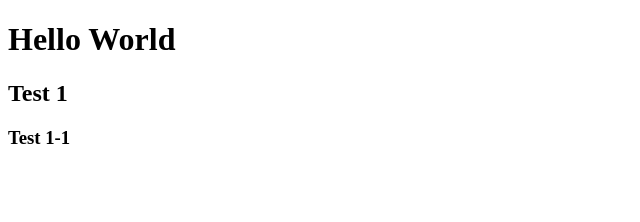
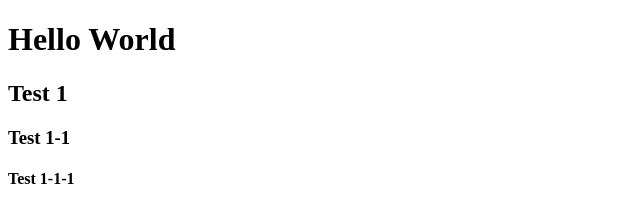
Before and after one commit to paddyman/git101, a plain HTML site: page index.html in a window 1280 px wide. Shown: the full height of the page, 0-640 px from the left. Drawn offline with Linux system fonts and the light colour scheme.

Commit message:
modify index.html (add h4 element)

```diff
--- a/index.html
+++ b/index.html
@@ -8,5 +8,6 @@
     <h1>Hello World</h1>
 	<h2>Test 1</h2>
 	<h3>Test 1-1</h3>
+	<h4>Test 1-1-1</h4>
 </body>
 </html>
```
